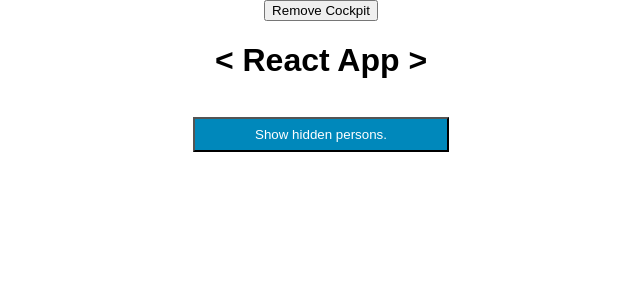
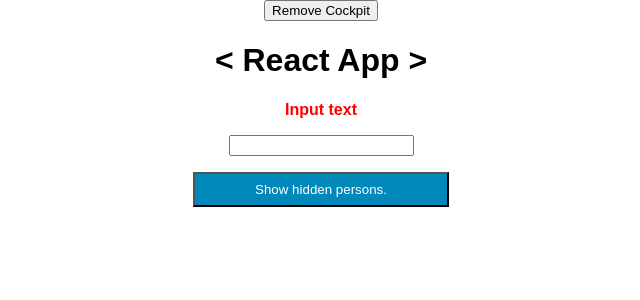
Before and after one commit to ian93/react-zero, a React app: page / in a window 1280 px wide. Shown: the top 300 px of the page, without its empty margins (319-959 px from the left). Built offline with nearby package versions, Linux system fonts and the light colour scheme; the HTML template or start-up script is replaced by a standard one.

Commit message:
feat: recovered Cockpit component

```diff
--- /dev/null
+++ b/src/components/CharBlock/CharBlock.jsx
@@ -0,0 +1,26 @@
+import React from 'react';
+
+const charBlock = (props) => {
+  const style = {
+    display: 'inline-block',
+    padding: '16px',
+    textAlign: 'center',
+    margin: '16px',
+    border: '1px solid black',
+  };
+
+  return (props.text.split('').map((character, index) => (
+    <div
+      className="CharBlock"
+      role="button"
+      tabIndex={index}
+      key={index}
+      onClick={() => { props.click(index); }}
+      style={style}
+    >
+      { character }
+    </div>
+  )));
+};
+
+export default charBlock;
--- a/src/components/Cockpit/Cockpit.jsx
+++ b/src/components/Cockpit/Cockpit.jsx
@@ -1,8 +1,43 @@
-import React from 'react';
+import React, { useEffect } from 'react';
+
+import TextValidator from '../TextValidator/TextValidator';
+import Char from '../CharBlock/CharBlock';
 
 import classes from './Cockpit.css';
 
 const cockpit = (props) => {
+  useEffect(() => {
+    console.log('[Cockpit.js] useEffect');
+    setTimeout(() => {
+      alert('Saved data to the cloud!');
+    }, 1000);
+    return () => {
+      console.log('[Cockpit.js] cleanup work in Cockpit.js');
+    };
+  }, []);
+
+  useEffect(() => {
+    console.log('[Cockpit.js] 2nd useEffect');
+    return () => {
+      console.log('[Cockpit.js] cleanup work in 2nd Cockpit.js');
+    };
+  });
+
+  let charBlock = null;
+  if (props.input.length !== 0) {
+    charBlock = (
+      <div>
+        <TextValidator
+          length={props.input.length}
+        />
+        <Char
+          text={props.input}
+          click={props.delete}
+        />
+      </div>
+    );
+  }
+
   let btnClass = '';
   let btnText = 'Show hidden persons.';
   if (props.showPersons) {
@@ -10,9 +45,16 @@ const cockpit = (props) => {
     btnText = 'Hide persons.';
   }
 
+  const assignedClasses = [];
+  if (props.input.length < 5) { assignedClasses.push('red'); }
+  if (props.input.length < 3) { assignedClasses.push('bold'); }
+
   return (
     <div className="Cockpit">
       <h1>{ props.title }</h1>
+      <p className={assignedClasses.join(' ')}>Input text</p>
+      <input type="text" onChange={(event) => { props.texted(event); }} value={props.input} />
+      { charBlock }
       <div>
         <button
           type="button"
--- a/src/components/Persons/Persons.jsx
+++ b/src/components/Persons/Persons.jsx
@@ -1,8 +1,8 @@
-import React, { Component } from 'react';
+import React, { PureComponent } from 'react';
 
 import Person from './Person/Person';
 
-class Persons extends Component {
+class Persons extends PureComponent {
   // static getDerivedStateFromProps(props, state) {
   //     console.log('[Persons.js] getDerivedStateFromProps', props);
   //     return state;
@@ -18,19 +18,19 @@ class Persons extends Component {
   //         ) ? false : true;
   // }
 
-  // componentDidUpdate(prevProps, prevState, snapshot) {
-  //   console.log('[Persons.js] componentDidUpdate');
-  //   console.log(snapshot);
-  // }
+  componentDidUpdate(prevProps, prevState, snapshot) {
+    console.log('[Persons.js] componentDidUpdate');
+    console.log(snapshot);
+  }
 
-  // componentWillUnmount() {
-  //   console.log('[Persons.js] componentWillUnmount');
-  // }
+  componentWillUnmount() {
+    console.log('[Persons.js] componentWillUnmount');
+  }
 
-  // getSnapshotBeforeUpdate(prevProps, prevState) {
-  //   this.console.log('[Persons.js] getSnapshotsBeforeUpdate');
-  //   return { message: 'Snapshot!' };
-  // }
+  getSnapshotBeforeUpdate(prevProps, prevState) {
+    console.log('[Persons.js] getSnapshotsBeforeUpdate');
+    return { message: 'Snapshot!' };
+  }
 
   render() {
     console.log('[Persons.js] rendering Persons ...');
--- /dev/null
+++ b/src/components/TextValidator/TextValidator.jsx
@@ -0,0 +1,10 @@
+import React from 'react';
+
+const textValidator = (props) => {
+  let btnText = 'Text too short';
+  if (props.length > 4) { btnText = 'Text long enough'; }
+
+  return (<p>{ btnText }</p>);
+};
+
+export default textValidator;
--- a/src/containers/App.jsx
+++ b/src/containers/App.jsx
@@ -3,7 +3,7 @@ import React, { Component } from 'react';
 import Cockpit from '../components/Cockpit/Cockpit';
 import Persons from '../components/Persons/Persons';
 
-import classes from './App.css';
+import './App.css';
 
 class App extends Component {
   constructor(props) {
@@ -19,25 +19,26 @@ class App extends Component {
     ],
     showPersons: false,
     showCockpit: true,
+    inputText: '',
   }
 
-  // static getDerivedStateFromProps(props, state) {
-  //   console.log('[App.js] getDerivedStateFromProps', props);
-  //   return state;
-  // }
+  static getDerivedStateFromProps(props, state) {
+    console.log('[App.js] getDerivedStateFromProps', props);
+    return state;
+  }
 
-  // componentDidMount() {
-  //   console.log('[App.js] componentDidMount');
-  // }
+  componentDidMount() {
+    console.log('[App.js] componentDidMount');
+  }
 
-  // shouldComponentUpdate(nextProps, nextState) {
-  //   console.log('[App.js] shouldComponentUpdate');
-  //   return true;
-  // }
+  shouldComponentUpdate(nextProps, nextState) {
+    console.log('[App.js] shouldComponentUpdate');
+    return true;
+  }
 
-  // componentDidUpdate() {
-  //   console.log('[App.js] componentDidUpdate');
-  // }
+  componentDidUpdate() {
+    console.log('[App.js] componentDidUpdate');
+  }
 
   deletePersonHandler = (personIndex) => {
     const persons = [...this.state.persons];
@@ -63,6 +64,19 @@ class App extends Component {
     this.setState({ showPersons: !boo });
   }
 
+  inputChangedHandler = (event) => {
+    const text = event.target.value;
+
+    this.setState({ inputText: text });
+  }
+
+  charDeleteHandler = (index) => {
+    const text = [...this.state.inputText];
+    text.splice(index, 1);
+
+    this.setState({ inputText: text.join('') });
+  }
+
   render() {
     let persons = null;
     if (this.state.showPersons) {
@@ -81,6 +95,9 @@ class App extends Component {
           showCockpit={this.state.showCockpit}
           title={this.props.appTitle}
           showPersons={this.state.showPersons}
+          input={this.state.inputText}
+          texted={this.inputChangedHandler}
+          delete={this.charDeleteHandler}
           clicked={this.togglePersonsHandler}
         />
       );
```
Also changed, not shown: .eslintrc.js.
